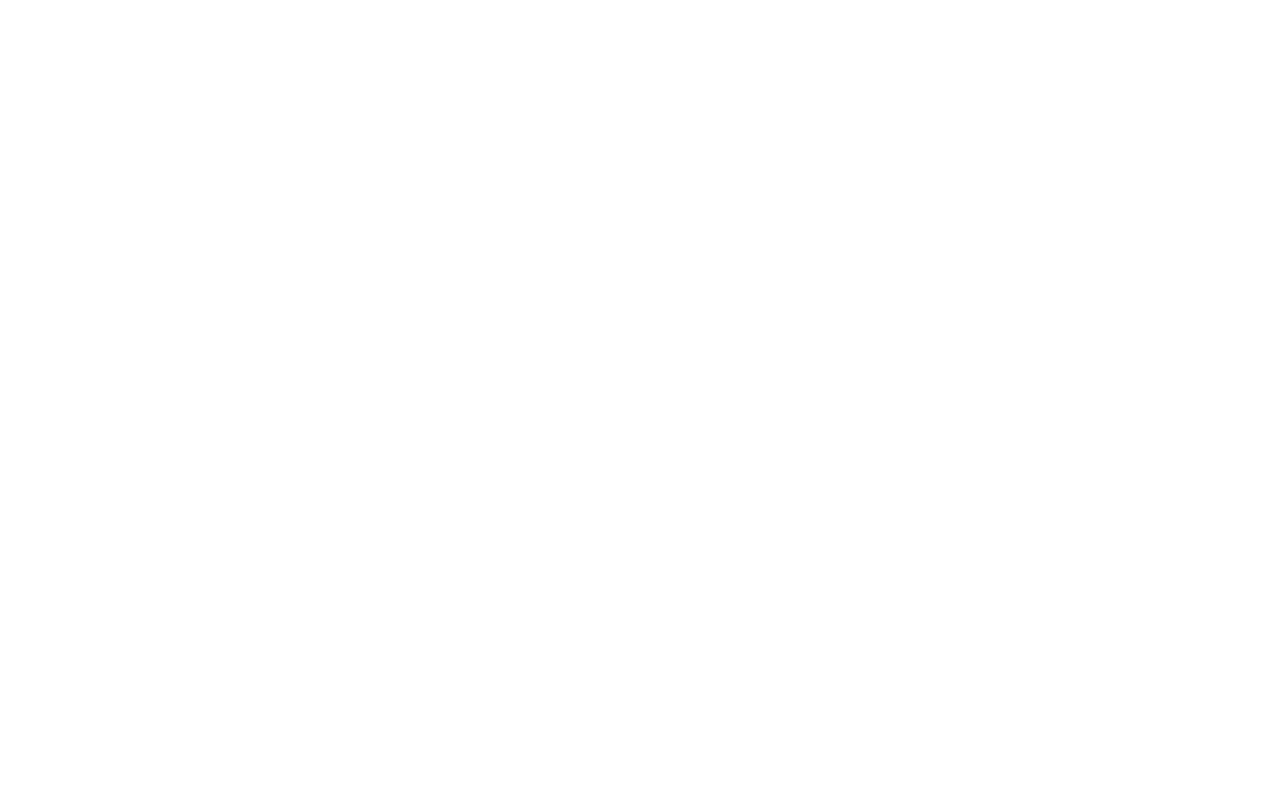
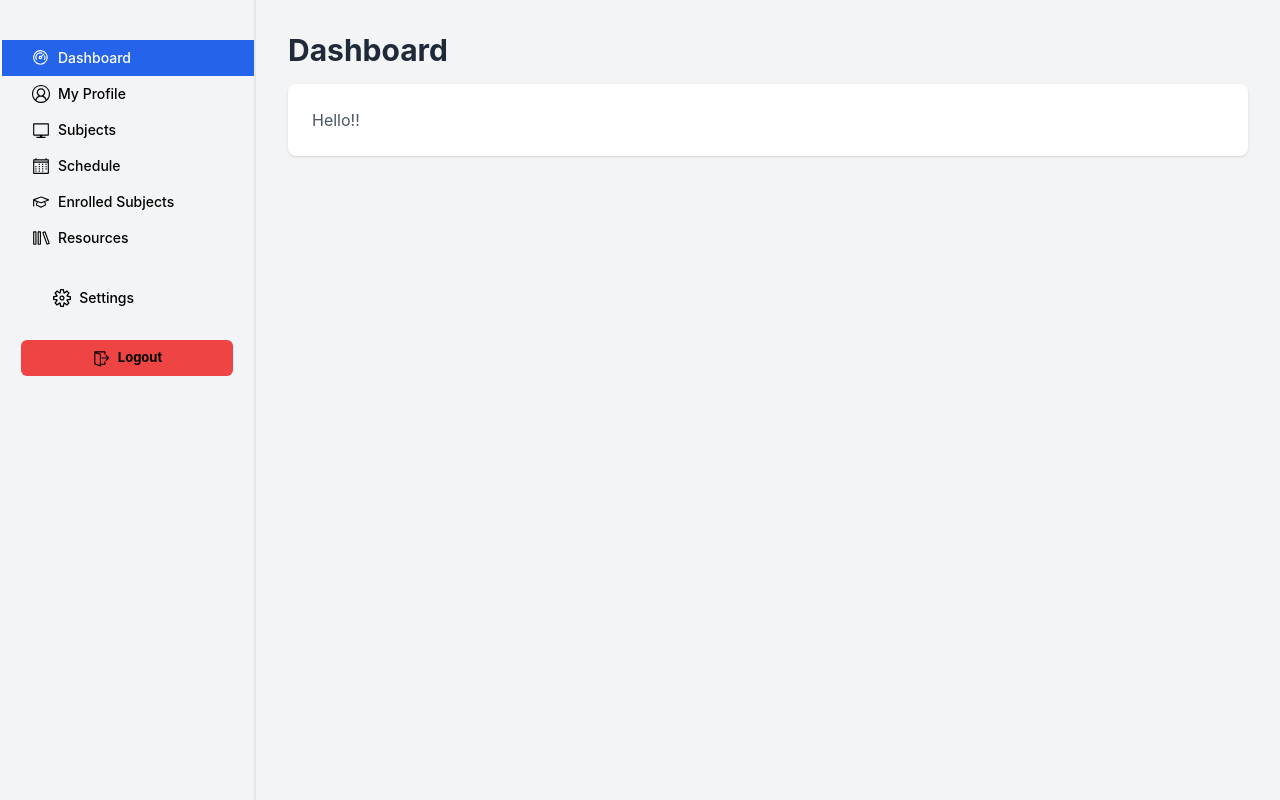
Before and after one commit to musnymubarak/EduLink-Peer-Tutoring-App, a React (Create React App) app in the folder frontend/: page /dashboard/student in a window 1280 px wide. Before the commit this address had no page. Built offline with nearby package versions, Linux system fonts and the light colour scheme.

Commit message:
Changed existing paths and added new paths

```diff
--- a/frontend/src/App.js
+++ b/frontend/src/App.js
@@ -5,15 +5,15 @@
 import ContactUs from './components/Contactus';
 import SignUp from './components/SignUp';
 import Login from './components/Login';
-import Dashboard from './components/dashboard/Dashboard';
-import Profile from './components/dashboard/Profile';
-import Subjects from './components/dashboard/Subjects';
-import Schedule from './components/dashboard/Schedule';
+import Dashboard from './components/dashboard/student/Dashboard';
+import Profile from './components/dashboard/student/Profile';
+import Subjects from './components/dashboard/student/Subjects';
+import Schedule from './components/dashboard/student/Schedule';
 import EnrolledSubjects from './components/dashboard/student/EnrolledSubjects';
 import Resources from './components/dashboard/student/Resources';
 import Requests from './components/dashboard/tutor/Requests';
 import YourSubjects from './components/dashboard/tutor/YourSubjects';
-import SubjectDetails from './components/dashboard/SubjectDetails';
+import SubjectDetails from './components/dashboard/student/SubjectDetails';
 
 function App() {
   return (
@@ -24,15 +24,23 @@
         <Route path="/contact-us" element={<ContactUs />} />
         <Route path='/sign-up' element={<SignUp/>}/>
         <Route path='/login' element={<Login/>}/>
-        <Route path='/dashboard' element={<Dashboard/>}/>
-        <Route path='/dashboard/profile' element={<Profile/>}/>
-        <Route path='/dashboard/subjects' element={<Subjects/>}/>
-        <Route path='/dashboard/schedule' element={<Schedule/>}/>
-        <Route path='/dashboard/enrolled-courses' element={<EnrolledSubjects/>}/>
-        <Route path='/dashboard/resources' element={<Resources/>}/>
-        <Route path='/dashboard/requests' element={<Requests/>}/>
-        <Route path='/dashboard/your-subjects' element={<YourSubjects/>}/>
+
+        {/*student*/}
+        <Route path='/dashboard/student/' element={<Dashboard/>}/>
+        <Route path='/dashboard/student/profile' element={<Profile/>}/>
+        <Route path='/dashboard/student/subjects' element={<Subjects/>}/>
+        <Route path='/dashboard/student/schedule' element={<Schedule/>}/>
+        <Route path='/dashboard/student/enrolled-courses' element={<EnrolledSubjects/>}/>
+        <Route path='/dashboard/student/resources' element={<Resources/>}/>
         <Route path="/subject/:id" element={<SubjectDetails />} />
+
+        {/*tutor*/}
+        <Route path='/dashboard/tutor' element={<Dashboard/>}/>
+        <Route path='/dashboard/tutor/profile' element={<Profile/>}/>
+        <Route path='/dashboard/tutor/subjects' element={<Subjects/>}/>
+        <Route path='/dashboard/tutor/schedule' element={<Schedule/>}/>
+        <Route path='/dashboard/tutor/requests' element={<Requests/>}/>
+        <Route path='/dashboard/tutor/your-subjects' element={<YourSubjects/>}/>
       </Routes>
     </Router>
   );
--- a/frontend/src/components/Login.js
+++ b/frontend/src/components/Login.js
@@ -24,7 +24,7 @@
   const handleLogin = (event) => {
     event.preventDefault();
     //login logic
-    navigate("/dashboard");
+    navigate("/dashboard/student");
   };
 
   return (
--- a/frontend/src/data/dashboard-links.js
+++ b/frontend/src/data/dashboard-links.js
@@ -2,50 +2,82 @@
   {
     id: 1,
     name: "Dashboard",
-    path: "/dashboard",
+    path: "/dashboard/student",
+    type: 'student',
     icon: "VscDashboard",
   },
   {
     id: 2,
+    name: "Dashboard",
+    path: "/dashboard/tutor",
+    type: 'tutor',
+    icon: "VscDashboard",
+  },
+  {
+    id: 3,
     name: "My Profile",
-    path: "/dashboard/profile",
+    path: "/dashboard/student/profile",
+    type: 'student',
     icon: "VscAccount",
   },
   {
-    id: 3,
+    id: 4,
+    name: "My Profile",
+    path: "/dashboard/profile",
+    type: 'tutor',
+    icon: "VscAccount",
+  },
+  {
+    id: 5,
     name: "Subjects",
-    path: "/dashboard/subjects",
+    path: "/dashboard/student/subjects",
+    type: 'student',
     icon: "VscVm",
   },
   {
-    id: 4,
+    id: 6,
+    name: "Subjects",
+    path: "/dashboard/subjects",
+    type: 'tutor',
+    icon: "VscVm",
+  },
+  {
+    id: 7,
     name: "Schedule",
-    path: "/dashboard/schedule",
+    path: "/dashboard/student/schedule",
+    type: 'student',
     icon: "VscCalendar",
   },
   {
-    id: 5,
+    id: 8,
+    name: "Schedule",
+    path: "/dashboard/schedule",
+    type: 'tutor',
+    icon: "VscCalendar",
+  },
+  {
+    id: 9,
     name: "Enrolled Subjects",
-    path: "/dashboard/enrolled-courses",
+    path: "/dashboard/student/eenrolled-courses",
     type: 'student',
     icon: "VscMortarBoard",
   },
   {
-    id: 6,
+    id: 10,
     name: "Resources",
-    path: "/dashboard/resources",
+    path: "/dashboard/student/eresources",
     type: 'student',
     icon: "VscLibrary",
   },
   {
-    id: 7,
+    id: 11,
     name: "Requests",
     path: "/dashboard/requests",
     type: 'tutor',
     icon: "VscRequestChanges",
   },
   {
-    id: 8,
+    id: 12,
     name: "Your Subjects",
     path: "/dashboard/your-subjects",
     type: 'tutor',
```
